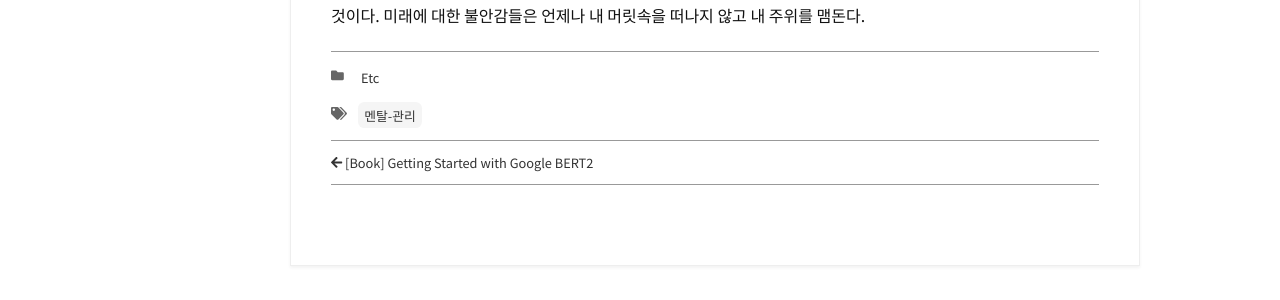
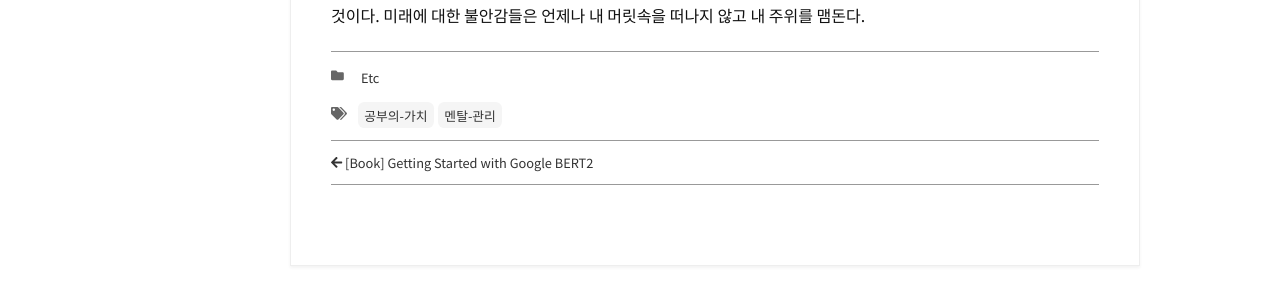
Before and after one commit to oglee815/oglee815_old.github.io, a Jekyll site: the page built from _posts/1900-01-01-ect-mental-management.md, in a window 1280 px wide. Shown: the part 844-1144 px from the top of the page. Built offline with Jekyll 4.4.1, drawn with Linux system fonts in a browser that asks for light colours; nearby versions of some CDN libraries; some web fonts are replaced; comment, search, counter and statistics services are not loaded.

Commit message:
Update 1900-01-01-ect-mental-management.md

```diff
--- a/_posts/1900-01-01-ect-mental-management.md
+++ b/_posts/1900-01-01-ect-mental-management.md
@@ -11,6 +11,7 @@ category:
 - Etc
 tags:
 - 멘탈 관리
+- 공부의 가치
 ---
 
 이 행동이 당장 돈이 되지는 않지만.. 만약 이 행동 자체만으로 멘탈 관리에 도움이 된다면?
```
